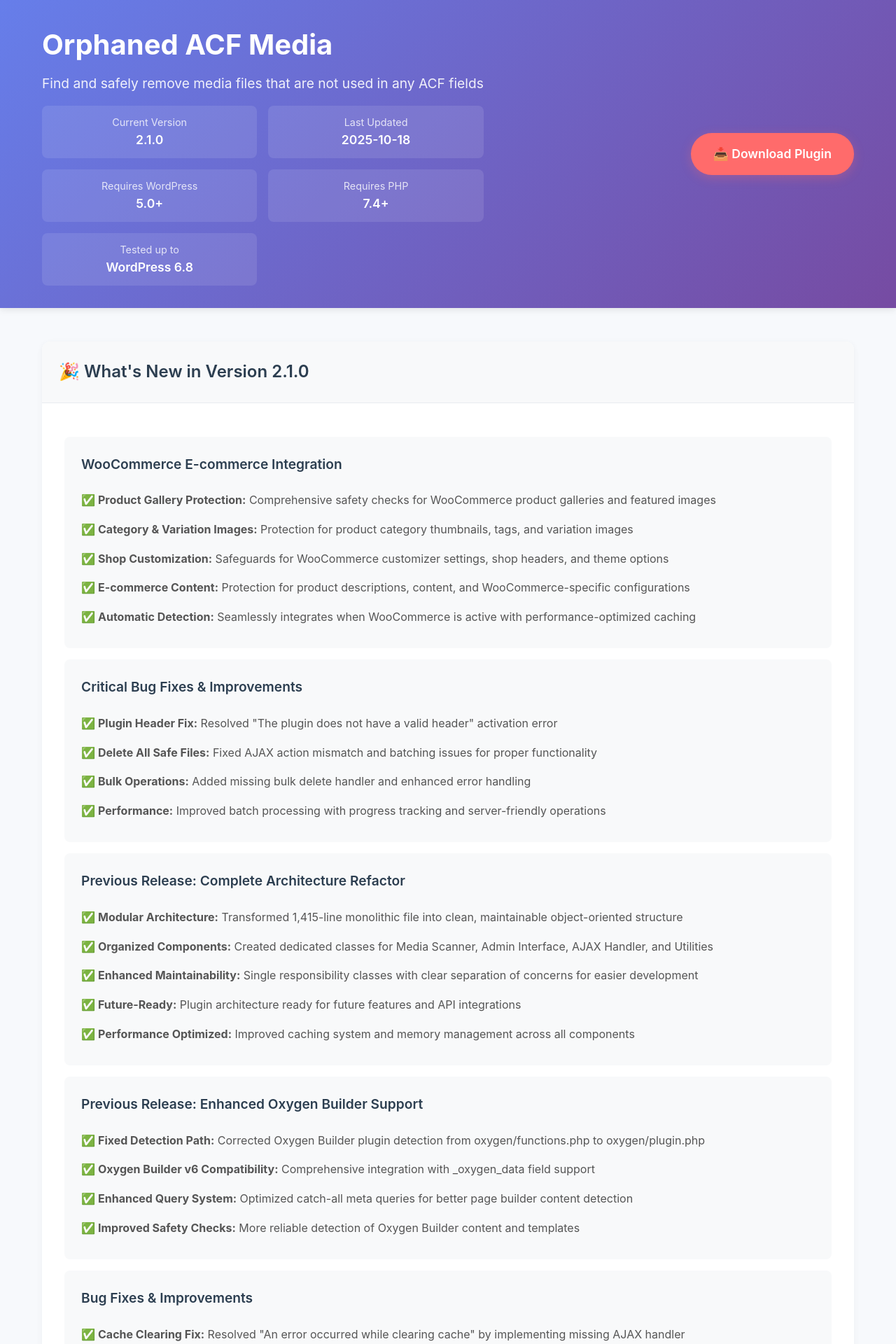
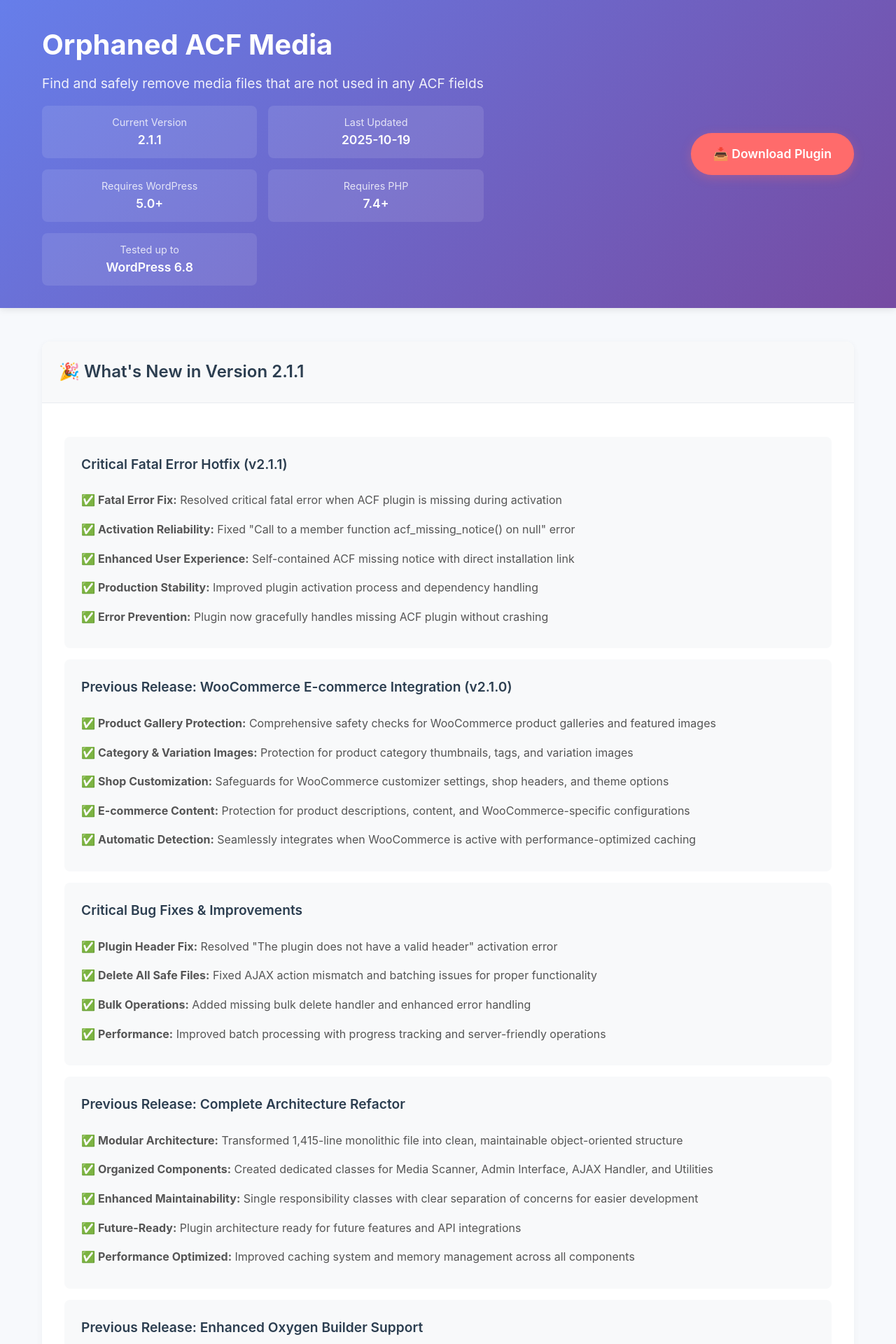
Before and after one commit to GarethCitcom/orphaned-acf-media, a PHP site: page /plugin-page.html in a window 1280 px wide. Shown: the top 1920 px of the page at 70% size. Run offline with PHP 8.4, Linux system fonts and the light colour scheme.

Commit message:
docs: Update documentation and metadata for v2.1.1
- Update plugin-page.html with v2.1.1 version and fatal error fix details
- Update composer.json version metadata to 2.1.1
- Fix code formatting in refactored file
- Add comprehensive changelog entry for hotfix release
- Update last modified date to 2025-10-19

```diff
--- a/composer.json
+++ b/composer.json
@@ -2,7 +2,7 @@
     "name": "citcom/orphaned-acf-media",
     "description": "A comprehensive WordPress plugin that finds and safely removes media files not used in ACF fields",
     "type": "wordpress-plugin",
-    "version": "2.1.0",
+    "version": "2.1.1",
     "keywords": [
         "media",
         "cleanup",
@@ -53,7 +53,7 @@
     "extra": {
         "wordpress-plugin": {
             "slug": "orphaned-acf-media",
-            "version": "2.1.0",
+            "version": "2.1.1",
             "requires": "5.0",
             "tested": "6.8",
             "requires-php": "7.4"
--- a/includes/orphaned-acf-media-refactored.php
+++ b/includes/orphaned-acf-media-refactored.php
@@ -7,7 +7,7 @@
  * all plugin components and functionality.
  *
  * @package OrphanedACFMedia
- * @version 2.1.0
+ * @version 2.1.1
  * @author Gareth Hale, CitCom.
  * @link https://citcom.co.uk
  */
@@ -102,7 +102,7 @@ class OrphanedACFMedia
      */
     public function acf_missing_notice()
     {
-        ?>
+?>
         <div class="notice notice-error is-dismissible">
             <h3><?php esc_html_e('Orphaned ACF Media: ACF Plugin Required', 'orphaned-acf-media'); ?></h3>
             <p>
@@ -120,7 +120,7 @@ class OrphanedACFMedia
                 </a>
             </p>
         </div>
-        <?php
+<?php
     }
 }
 
--- a/plugin-page.html
+++ b/plugin-page.html
@@ -408,11 +408,11 @@
                     <div class="plugin-meta">
                         <div class="meta-item">
                             <span class="meta-label">Current Version</span>
-                            <span class="meta-value">2.1.0</span>
+                            <span class="meta-value">2.1.1</span>
                         </div>
                         <div class="meta-item">
                             <span class="meta-label">Last Updated</span>
-                            <span class="meta-value">2025-10-18</span>
+                            <span class="meta-value">2025-10-19</span>
                         </div>
                         <div class="meta-item">
                             <span class="meta-label">Requires WordPress</span>
@@ -445,12 +445,23 @@
             <section class="section">
                 <div class="section-header">
                     <h2 class="section-title">
-                        🎉 What's New in Version 2.1.0
+                        🎉 What's New in Version 2.1.1
                     </h2>
                 </div>
                 <div class="section-content">
                     <div class="changelog">
-                        <div class="changelog-version">WooCommerce E-commerce Integration</div>
+                        <div class="changelog-version">Critical Fatal Error Hotfix (v2.1.1)</div>
+                        <ul class="changelog-list">
+                            <li><strong>Fatal Error Fix:</strong> Resolved critical fatal error when ACF plugin is missing during activation</li>
+                            <li><strong>Activation Reliability:</strong> Fixed "Call to a member function acf_missing_notice() on null" error</li>
+                            <li><strong>Enhanced User Experience:</strong> Self-contained ACF missing notice with direct installation link</li>
+                            <li><strong>Production Stability:</strong> Improved plugin activation process and dependency handling</li>
+                            <li><strong>Error Prevention:</strong> Plugin now gracefully handles missing ACF plugin without crashing</li>
+                        </ul>
+                    </div>
+
+                    <div class="changelog">
+                        <div class="changelog-version">Previous Release: WooCommerce E-commerce Integration (v2.1.0)</div>
                         <ul class="changelog-list">
                             <li><strong>Product Gallery Protection:</strong> Comprehensive safety checks for WooCommerce
                                 product galleries and featured images</li>
```
